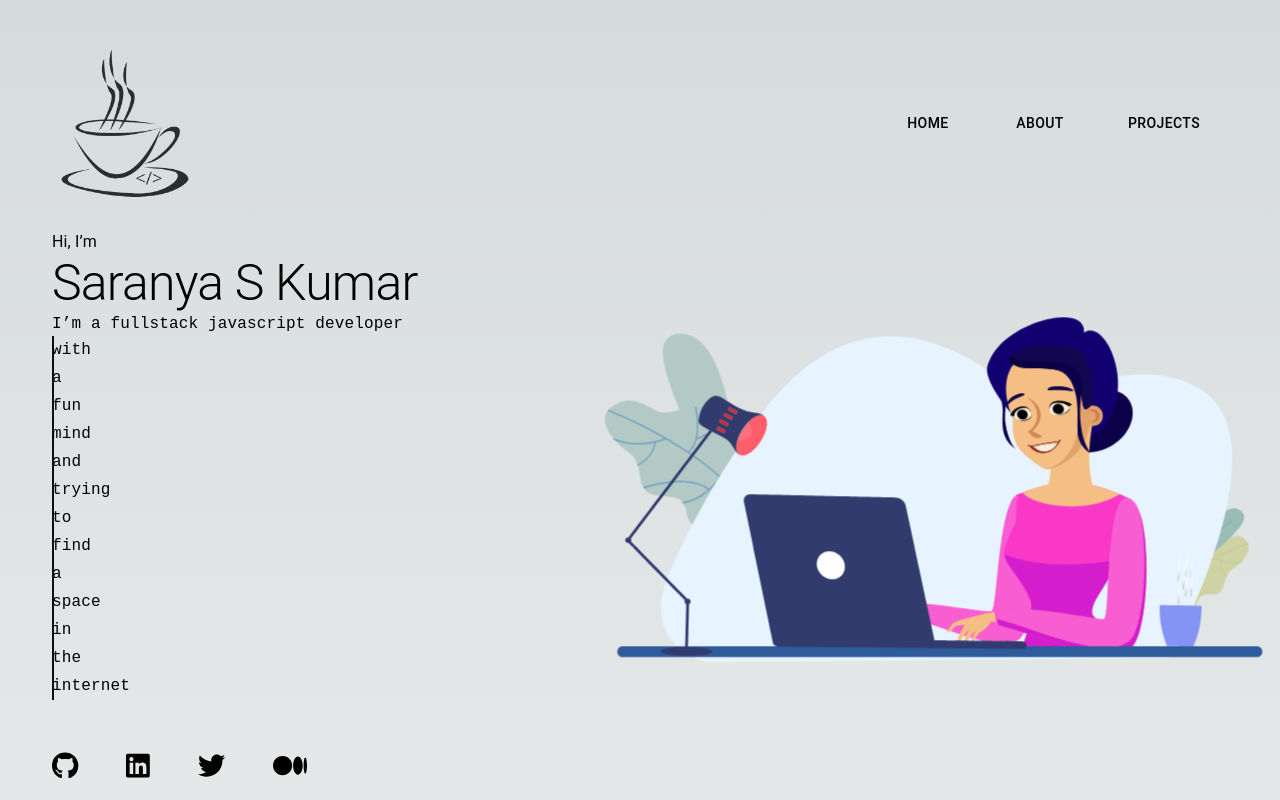
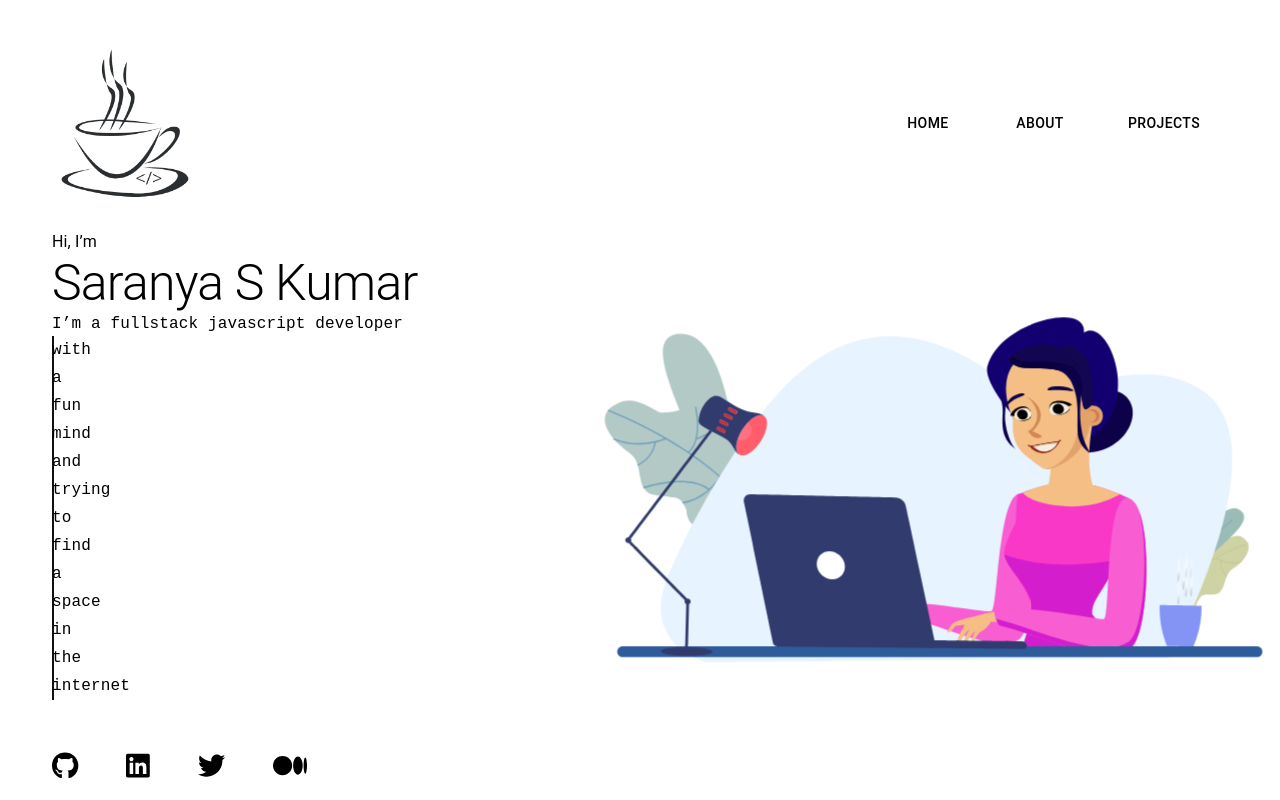
Before and after one commit to SaranyaSkumar/saranya-s-workspace, a Next.js app: page / in a window 1280 px wide. Shown: the top 800 px of the page. Built offline with nearby package versions, Linux system fonts and the light colour scheme.

Commit message:
redirect updated

```diff
--- a/src/pages/index.tsx
+++ b/src/pages/index.tsx
@@ -18,6 +18,7 @@ export default function Home() {
         <meta name="viewport" content="width=device-width, initial-scale=1" />
         <link rel="icon" href="/favicon.ico" />
         <link rel="stylesheet" href="https://cdnjs.cloudflare.com/ajax/libs/font-awesome/5.15.3/css/all.min.css" integrity="sha512-vtSLwzuwHhTtJ1g/C+2yC7oZZOapBzZkF0EJfY9XkJBCQ2xI1tTcTdwBzTtS8DDOfEPK7Zz3i2pp3eV4bs4bOw==" crossOrigin="anonymous" />
+        <script src="https://platform.linkedin.com/badges/js/profile.js" async defer type="text/javascript"></script>
       </Head>
 
       <main className={styles.main}>
--- a/src/styles/globals.css
+++ b/src/styles/globals.css
@@ -6,7 +6,7 @@
     'Fira Mono', 'Droid Sans Mono', 'Courier New', monospace;
 
   --foreground-rgb: 0, 0, 0;
-  --background-start-rgb: 214, 219, 220;
+  --background-start-rgb: 255, 255, 255;
   --background-end-rgb: 255, 255, 255;
 
   --primary-glow: conic-gradient(
--- a/src/views/Header/index.tsx
+++ b/src/views/Header/index.tsx
@@ -28,7 +28,7 @@ const Header = () => {
 
   const navLinks = [
     { title: "Home", path: "/", icon: <HomeIcon /> },
-    { title: "About", path: "/about", icon: <PersonIcon /> },
+    { title: "About", path: "https://me.saranyadevspace.com/", icon: <PersonIcon /> },
     { title: "Projects", path: "/projects", icon: <AccountTreeIcon /> },
   ];
 
```
